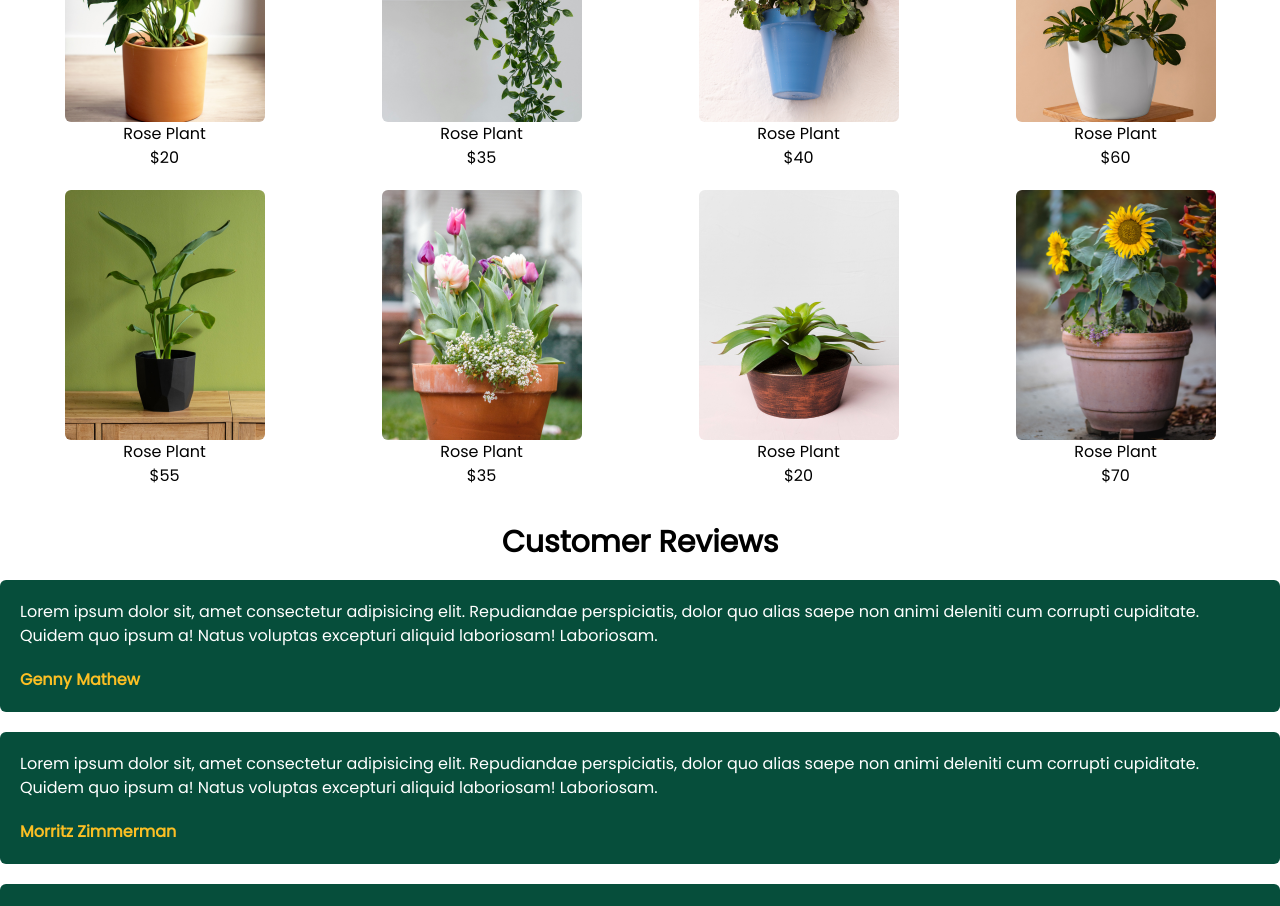
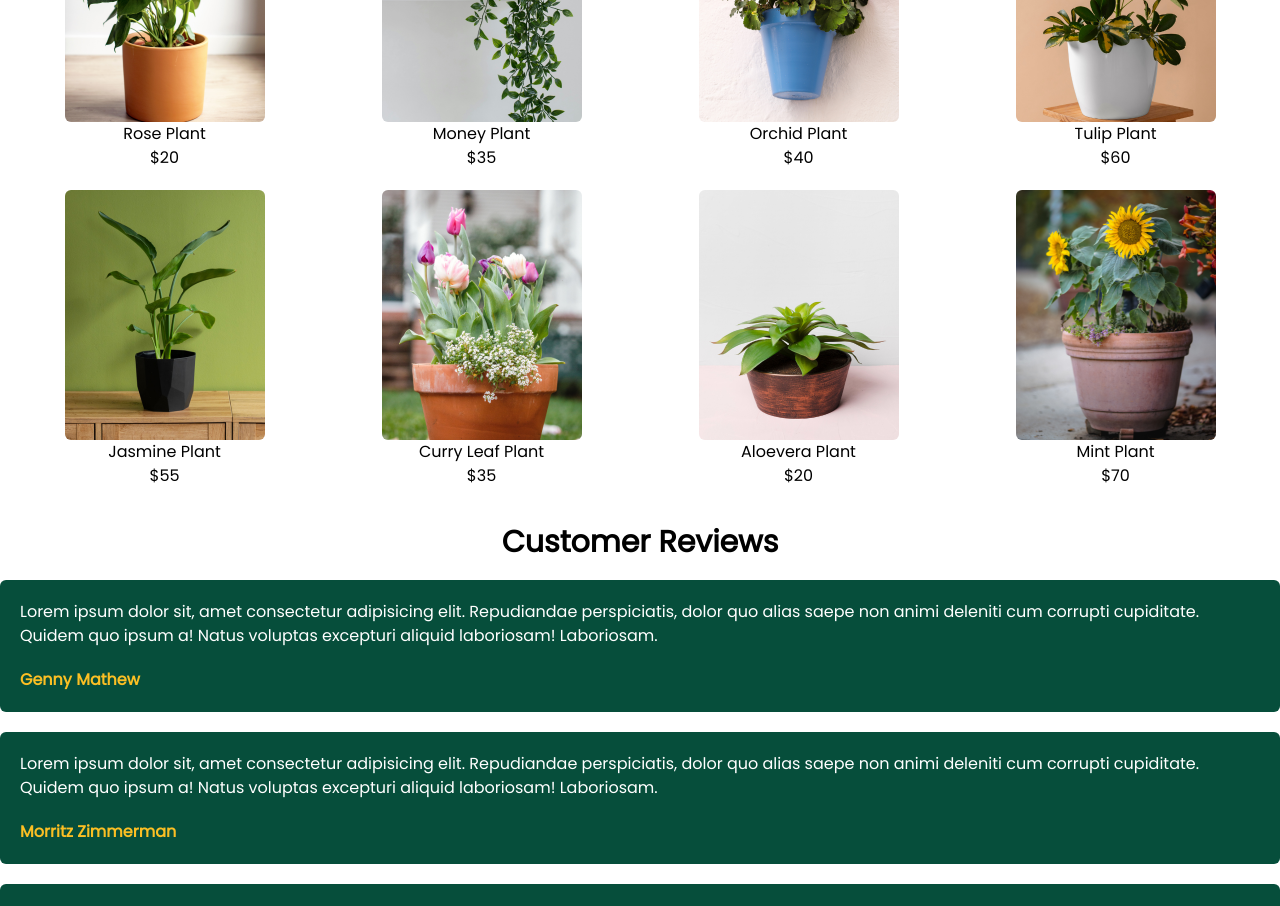
Before and after one commit to Sanjeev-7714/Greenden-Tailwind-CSS, a plain HTML site: page index.html in a window 1280 px wide. Shown: the part 1080-1986 px from the top of the page. Drawn offline with nearby package versions, Linux system fonts and the light colour scheme.

Commit message:
Updated Greenden Website

```diff
--- a/index.html
+++ b/index.html
@@ -138,49 +138,49 @@
             <div>
                 <img src="./images/BS-02.png" alt="BS-01"
                     class="inline hover:shadow-2xl transform hover:-translate-y-2 rounded-md">
-                <h1>Rose Plant</h1>
+                <h1>Money Plant</h1>
                 <p>$35</p>
             </div>
 
             <div>
                 <img src="./images/BS-03.png" alt="BS-01"
                     class="inline hover:shadow-2xl transform hover:-translate-y-2 rounded-md">
-                <h1>Rose Plant</h1>
+                <h1>Orchid Plant</h1>
                 <p>$40</p>
             </div>
 
             <div>
                 <img src="./images/BS-04.png" alt="BS-01"
                     class="inline hover:shadow-2xl transform hover:-translate-y-2 rounded-md">
-                <h1>Rose Plant</h1>
+                <h1>Tulip Plant</h1>
                 <p>$60</p>
             </div>
 
             <div>
                 <img src="./images/BS-05.png" alt="BS-01"
                     class="inline hover:shadow-2xl transform hover:-translate-y-2 rounded-md">
-                <h1>Rose Plant</h1>
+                <h1>Jasmine Plant</h1>
                 <p>$55</p>
             </div>
 
             <div>
                 <img src="./images/BS-06.png" alt="BS-01"
                     class="inline hover:shadow-2xl transform hover:-translate-y-2 rounded-md">
-                <h1>Rose Plant</h1>
+                <h1>Curry Leaf Plant</h1>
                 <p>$35</p>
             </div>
 
             <div>
                 <img src="./images/BS-07.png" alt="BS-01"
                     class="inline hover:shadow-2xl transform hover:-translate-y-2 rounded-md">
-                <h1>Rose Plant</h1>
+                <h1>Aloevera Plant</h1>
                 <p>$20</p>
             </div>
 
             <div>
                 <img src="./images/BS-08.png" alt="BS-01"
                     class="inline hover:shadow-2xl transform hover:-translate-y-2 rounded-md">
-                <h1>Rose Plant</h1>
+                <h1>Mint Plant</h1>
                 <p>$70</p>
             </div>
 
```
Also changed, not shown: product.html (+7 -7 lines).
